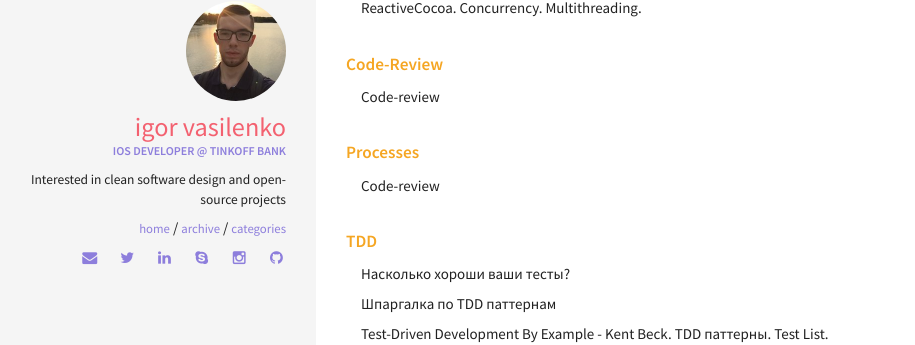
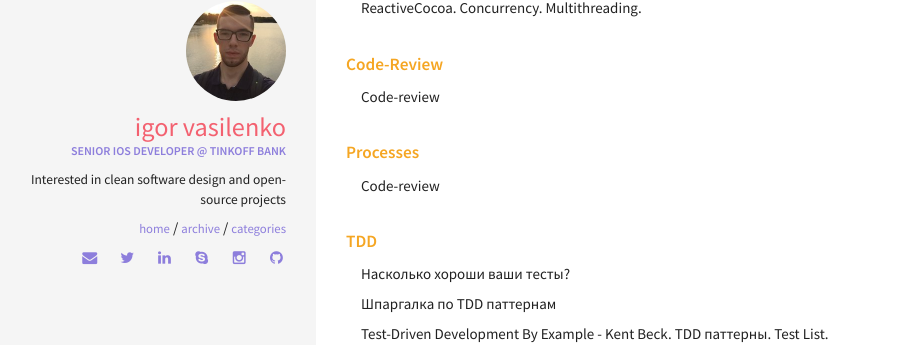
Before and after one commit to spbvasilenko/NSVasilenko, a Jekyll site: the page built from categories/index.html, in a window 1280 px wide. Shown: the part 1085-1430 px from the top of the page, without its empty margins (4-919 px from the left). Built offline with Jekyll 4.4.1, drawn with Linux system fonts in a browser that asks for light colours.

Commit message:
Update _config.yml

```diff
--- a/_config.yml
+++ b/_config.yml
@@ -6,7 +6,7 @@
 title: Vasilenko.Tech Blog
 email: devnull.igor@gmail.com
 description: iOS Blog
-url: "https://vasilenko.tech"
+url: "https://vasilenkoigor.github.io/"
 baseurl:
 
 
@@ -42,7 +42,7 @@ exclude:
 owner:
   name: Igor Vasilenko
   avatar: leonids-logo.png
-  job: "iOS Developer @ Tinkoff Bank"
+  job: "Senior iOS Developer @ Tinkoff Bank"
   bio: "Interested in clean software design and open-source projects"
   email: devnull.igor@gmail.com
   disqus-shortname:
```
